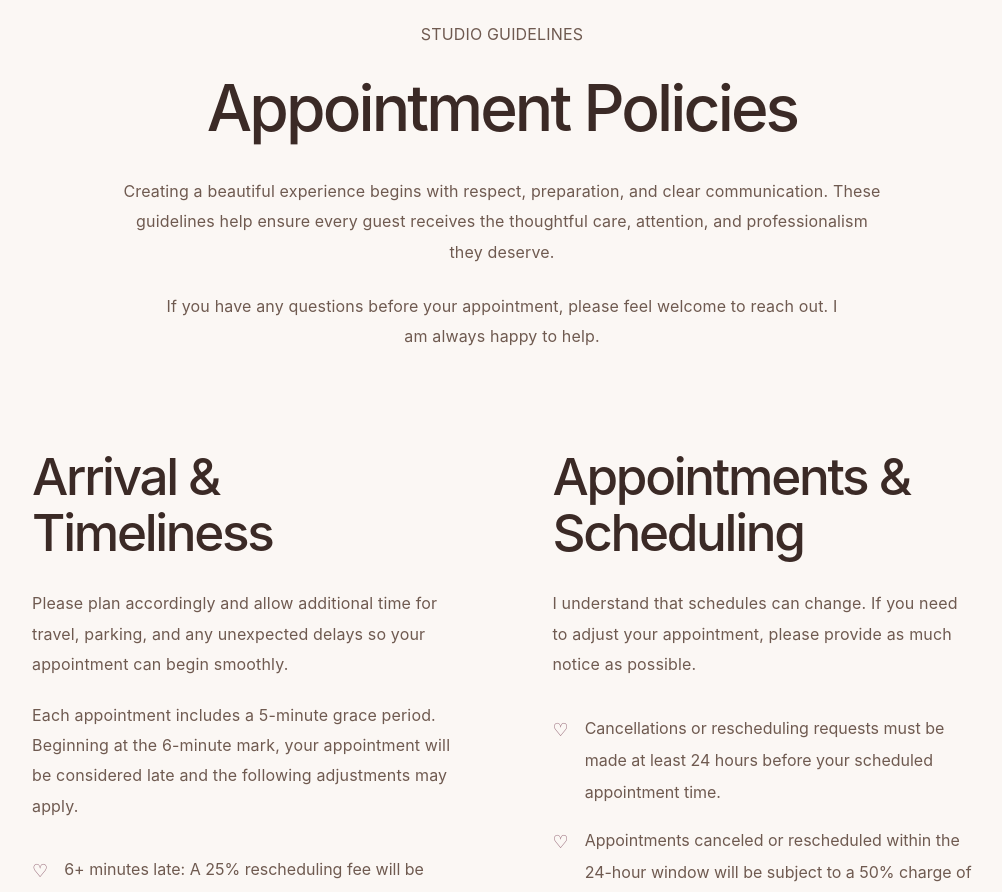
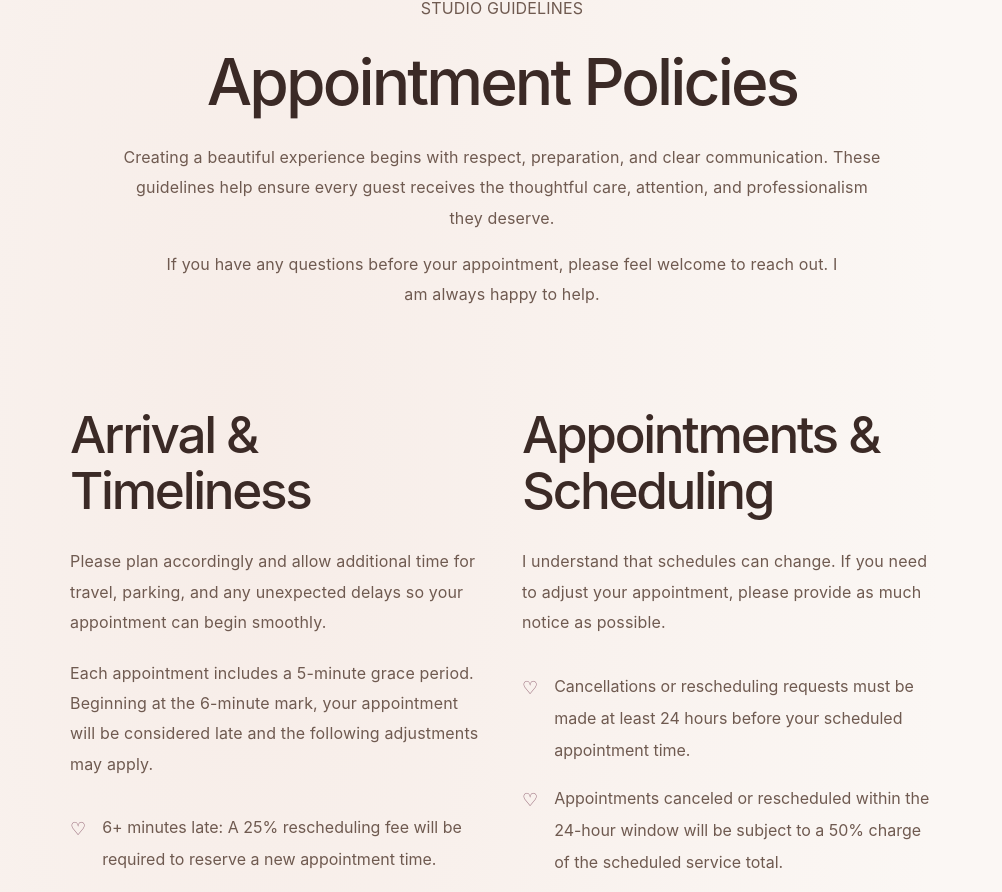
Before and after one commit to kevin-phan-25/just-wax-by-kim, a Next.js app: page /policies in a window 1280 px wide. Shown: the part 197-1089 px from the top of the page, without its empty margins (138-1140 px from the left). Built offline with nearby package versions, Linux system fonts and the light colour scheme; a web font is replaced by a local one.

Commit message:
Update Policies.tsx

```diff
--- a/features/policies/Policies.tsx
+++ b/features/policies/Policies.tsx
@@ -1,4 +1,5 @@
 /**
+ *
  * ---
  * File:
  * features/policies/Policies.tsx
@@ -7,80 +8,113 @@
  * Luxury editorial policies presentation.
  *
  * Updates:
- * • Mobile-first editorial layout
- * • Improved phone readability
- * • Reduced excessive spacing
- * • Responsive typography scaling
- * • Preserved desktop 5-column editorial layout
- * • Balanced tablet/mobile stacking
+ * • Matched FAQ / Privacy Policy spacing system
+ * • Responsive navbar clearance
+ * • Unified header typography
+ * • Improved phone / iPad / desktop layout
+ * • Preserved desktop editorial grid
+ * • Removed excessive whitespace
+ * • Matches global luxury theme
  *
  * ---
+ *
  */
 
 import PolicySectionCard from "./PolicySectionCard";
 import { POLICIES_CONSTANTS } from "./policies.constants";
 import { POLICIES_DATA } from "./policies.data";
 
-
 export default function Policies() {
-
   return (
-
     <section
       className="
+        relative
+
         w-full
+
+        overflow-hidden
+
         bg-[#FBF7F4]
+
+        pt-[168px]
+
+        md:pt-[190px]
+
+        pb-20
+
+        sm:pb-24
+
+        md:pb-32
       "
     >
 
-      {/* Navbar Transition Spacer */}
+      {/* Ambient Background */}
       <div
+        aria-hidden
         className="
-          h-[140px]
-          sm:h-[170px]
-          md:h-[216px]
+          pointer-events-none
+
+          absolute
+
+          inset-0
+
+          bg-[radial-gradient(ellipse_at_30%_20%,rgba(232,200,188,0.22),transparent_55%)]
         "
       />
+
 
 
       {/* CONTENT */}
       <div
         className="
           relative
+
           z-10
 
           w-full
 
           px-5
+
           sm:px-8
+
           md:px-10
-          xl:px-16
 
-          pb-20
-          sm:pb-28
-          md:pb-40
+          lg:px-16
+
+          xl:px-24
         "
       >
+
 
 
         {/* HEADER */}
         <header
           className="
             flex
+
             w-full
+
             flex-col
+
             items-center
+
             text-center
+
+            mb-16
+
+            md:mb-24
           "
         >
 
           <p
             className="
               uppercase
+
               tracking-[0.35em]
 
-              text-[11px]
-              sm:text-xs
+              text-xs
+
+              sm:text-sm
 
               text-[#8C5A6B]
             "
@@ -89,20 +123,24 @@ export default function Policies() {
           </p>
 
 
+
           <h1
             className="
               mt-6
 
+              max-w-5xl
+
               font-serif
 
-              text-3xl
-              sm:text-4xl
+              text-4xl
+
+              sm:text-5xl
+
               md:text-6xl
-              xl:text-7xl
 
               leading-[1.1]
 
-              tracking-[-0.03em]
+              tracking-[-0.035em]
 
               text-[#3B2A26]
             "
@@ -111,14 +149,15 @@ export default function Policies() {
           </h1>
 
 
+
           <p
             className="
               mt-6
-              sm:mt-8
 
               max-w-3xl
 
               text-base
+
               sm:text-lg
 
               leading-relaxed
@@ -130,14 +169,15 @@ export default function Policies() {
           </p>
 
 
+
           <p
             className="
               mt-4
-              sm:mt-6
 
               max-w-2xl
 
               text-sm
+
               sm:text-base
 
               leading-relaxed
@@ -154,24 +194,33 @@ export default function Policies() {
 
 
 
+
+
         {/* DESKTOP EDITORIAL GRID */}
         <div
           className="
-            mt-20
-            xl:mt-24
-
             hidden
 
             xl:grid
 
+            mt-20
+
+            xl:mt-24
+
             w-full
 
-            grid-cols-[0.3fr_1.7fr_0.15fr_1.7fr_0.3fr]
+            grid-cols-[0.75in_1fr_1fr_0.75in]
 
-            gap-x-8
+            gap-x-10
+
             gap-y-24
+
+            items-start
           "
         >
+
+          <div />
+
 
           {POLICIES_DATA.map(
             (section,index)=>(
@@ -181,7 +230,7 @@ export default function Policies() {
                 className={
                   index % 2 === 0
                     ? "col-start-2"
-                    : "col-start-4"
+                    : "col-start-3"
                 }
               >
 
@@ -194,7 +243,12 @@ export default function Policies() {
             )
           )}
 
+
+          <div />
+
+
         </div>
+
 
 
 
@@ -204,7 +258,10 @@ export default function Policies() {
         <div
           className="
             mt-14
-            sm:mt-20
+
+            sm:mt-16
+
+            md:mt-20
 
             grid
 
@@ -213,7 +270,10 @@ export default function Policies() {
             md:grid-cols-2
 
             gap-8
-            sm:gap-12
+
+            sm:gap-10
+
+            md:gap-12
 
             xl:hidden
           "
@@ -236,12 +296,15 @@ export default function Policies() {
 
 
 
+
         {/* CLOSING */}
         <div
           className="
             mt-16
-            sm:mt-24
-            md:mt-32
+
+            sm:mt-20
+
+            md:mt-24
 
             flex
 
@@ -258,6 +321,7 @@ export default function Policies() {
               max-w-3xl
 
               text-base
+
               sm:text-lg
 
               leading-relaxed
@@ -268,13 +332,13 @@ export default function Policies() {
             {POLICIES_CONSTANTS.closing}
           </p>
 
+
         </div>
 
 
       </div>
 
+
     </section>
-
   );
-
 }
```
